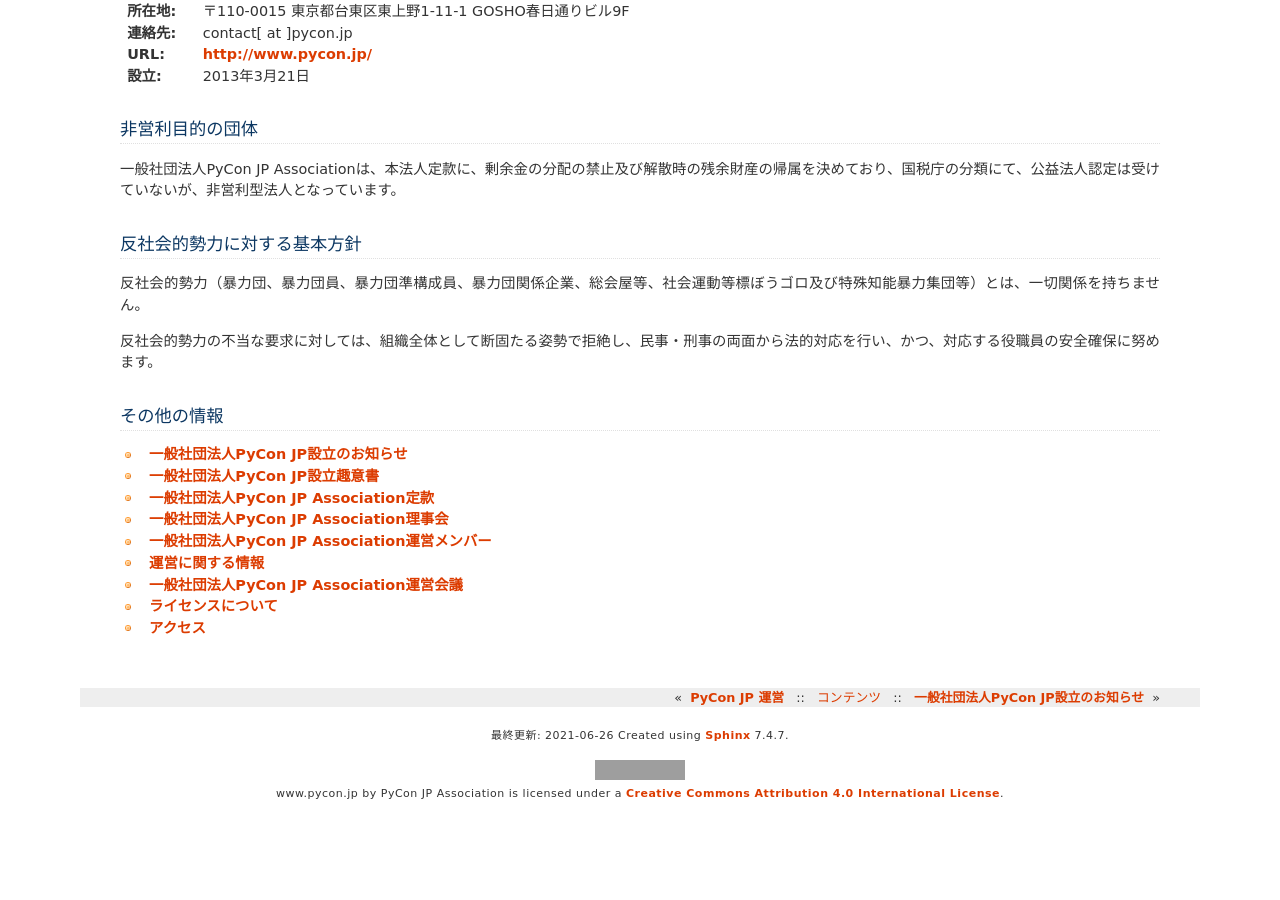
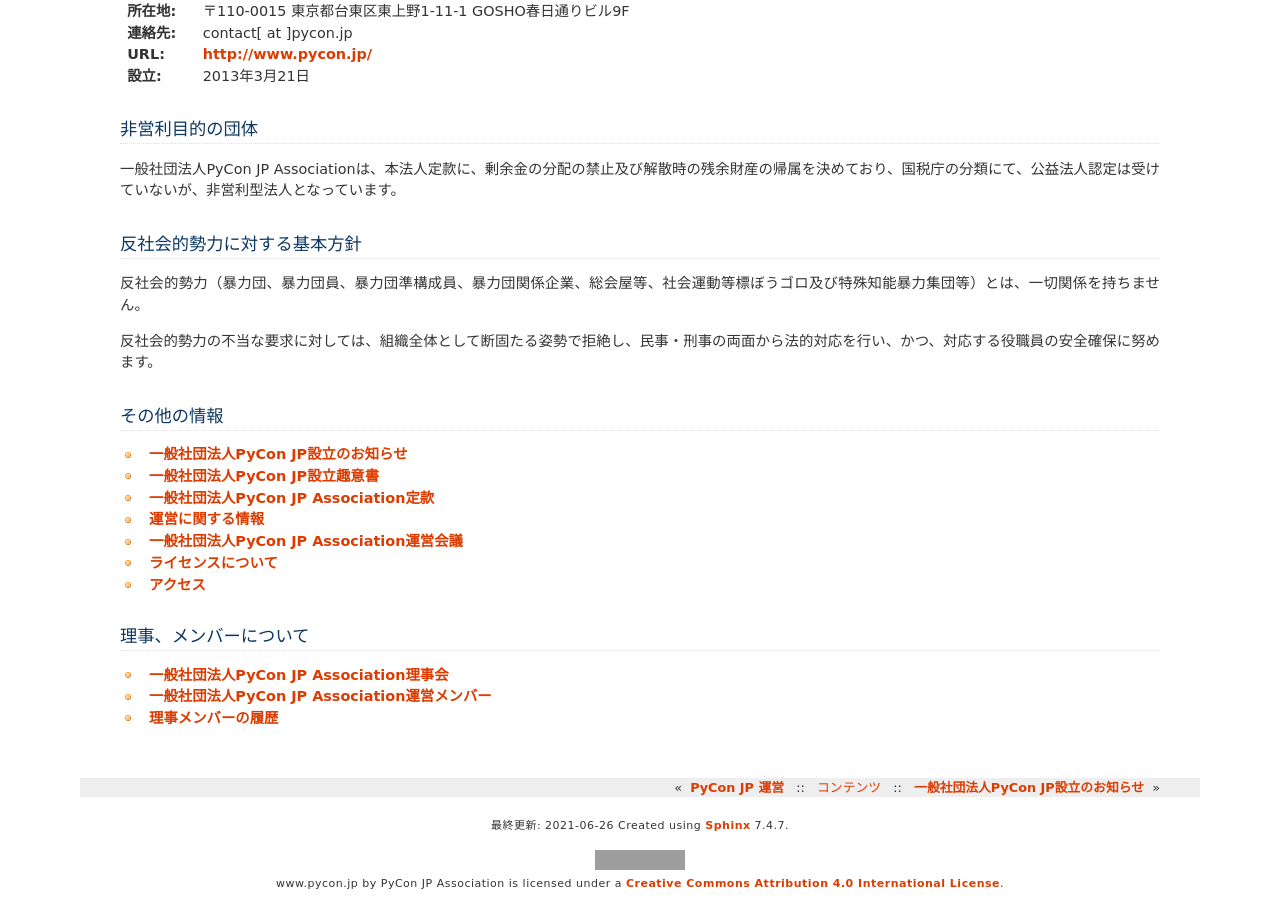
Before and after one commit to pyconjp/www.pycon.jp, a Sphinx documentation site: the page built from source/committee/index.rst, in a window 1280 px wide and 900 px high, scrolled down 627 px. Built offline with Sphinx 7.4.7, drawn with Linux system fonts in a browser that asks for light colours; before the commit the page ends 1437 px from its top, so only the background shows below that; grey boxes are pictures that could not be loaded.

```diff
--- a/source/committee/index.rst
+++ b/source/committee/index.rst
@@ -35,8 +35,6 @@ PyCon JPを素晴らしいカンファレンスとして維持していくには
 
 反社会的勢力の不当な要求に対しては、組織全体として断固たる姿勢で拒絶し、民事・刑事の両面から法的対応を行い、かつ、対応する役職員の安全確保に努めます。
 
-
-
 その他の情報
 ------------
 .. toctree::
@@ -45,9 +43,17 @@ PyCon JPを素晴らしいカンファレンスとして維持していくには
    foundation
    charter
    contract
-   board
-   members
    operation
    meeting/index
    license
    access
+
+理事、メンバーについて
+----------------------
+
+.. toctree::
+   :maxdepth: 1
+
+   board
+   members
+   board_history
```
Also changed, not shown: source/committee/board_history.rst (added, +45 -0 lines).
